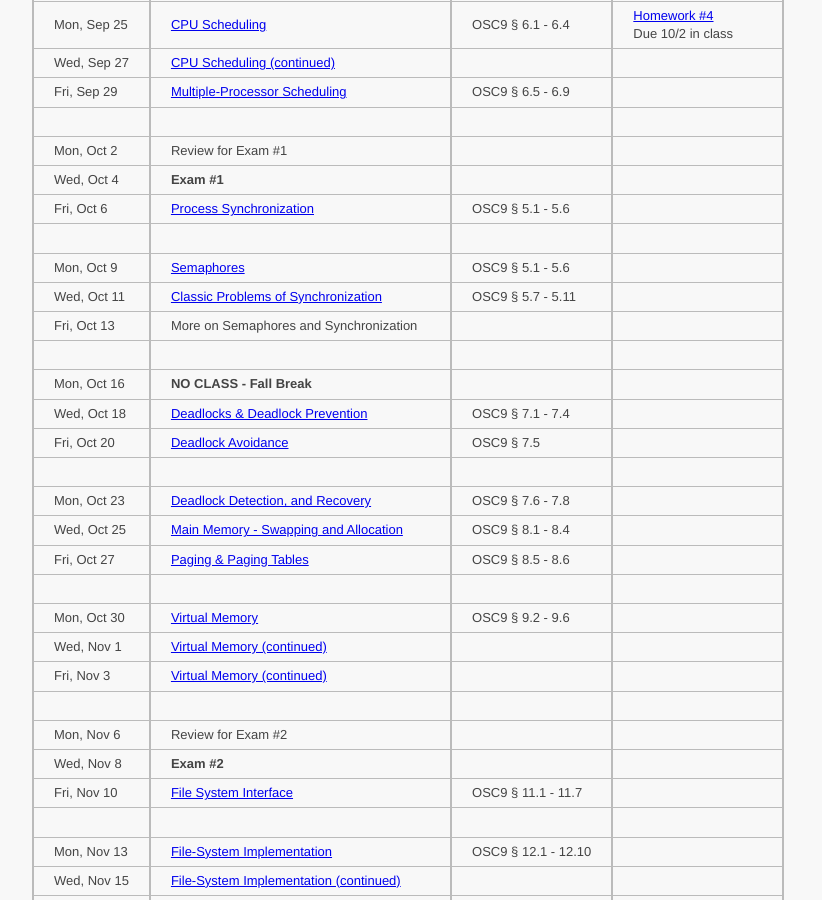
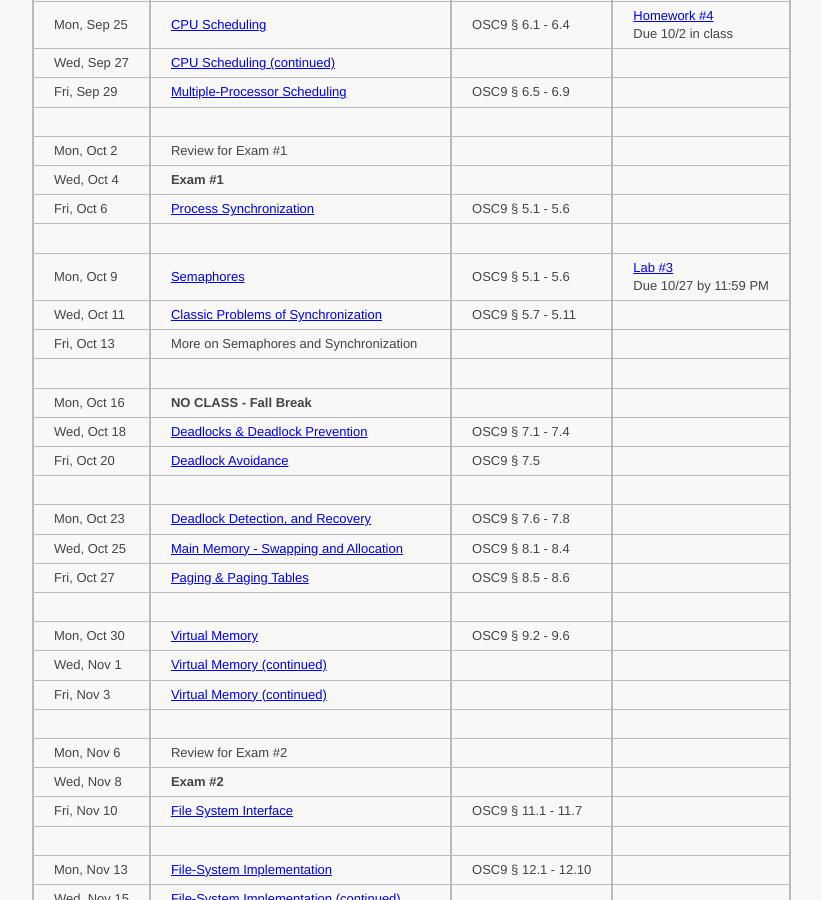
Before and after one commit to ycpcs/cs420-fall2017, a Jekyll site: the page built from schedule.md, in a window 1280 px wide and 900 px high, scrolled down 667 px. Shown: the whole window, without its empty margins (81-903 px from the left). Built offline with Jekyll 4.4.1, drawn with Linux system fonts in a browser that asks for light colours.

Commit message:
added lab03

```diff
--- a/schedule.md
+++ b/schedule.md
@@ -32,7 +32,7 @@ Mon, Oct 2     |  Review for Exam #1
 Wed, Oct 4     |  **Exam #1**                                                                                      |                       |
 Fri, Oct 6     |  [Process Synchronization](lectures/lecture11_process_synchronization.pdf)                        |  OSC9 § 5.1 - 5.6     |
 | | |
-Mon, Oct 9     |  [Semaphores](lectures/lecture11_process_synchronization.pdf)                                     |  OSC9 § 5.1 - 5.6     |
+Mon, Oct 9     |  [Semaphores](lectures/lecture11_process_synchronization.pdf)                                     |  OSC9 § 5.1 - 5.6     |  [Lab #3](labs/lab03.html) <br> Due 10/27 by 11:59 PM
 Wed, Oct 11    |  [Classic Problems of Synchronization](lectures/lecture12_classic_synchronization_problems.pdf)   |  OSC9 § 5.7 - 5.11    |  <!-- [Lab #3](labs/lab03.html) <br> Due 10/27 by 11:59 PM -->
 Fri, Oct 13    |  More on Semaphores and Synchronization                                                           |                       |
 | | |
```
Also changed, not shown: 1 other file.
